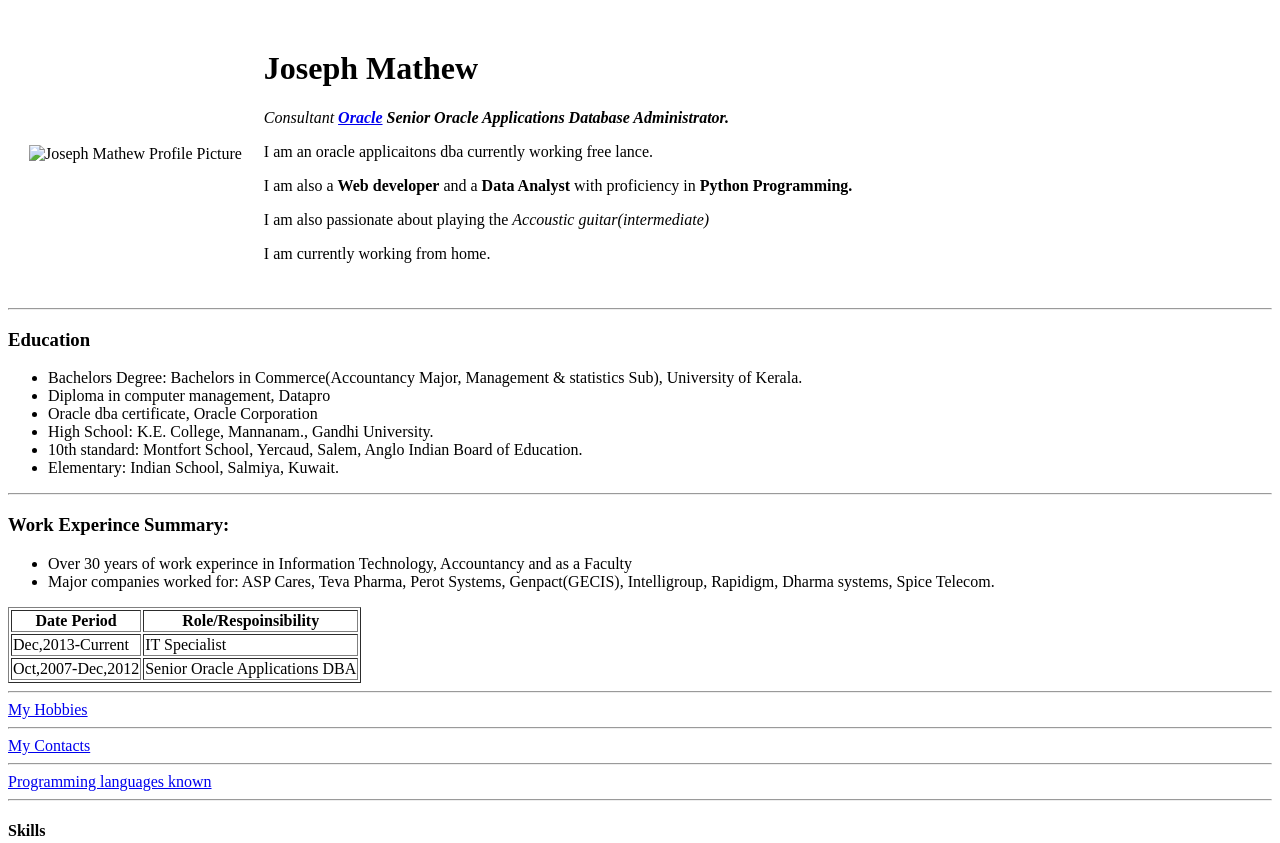
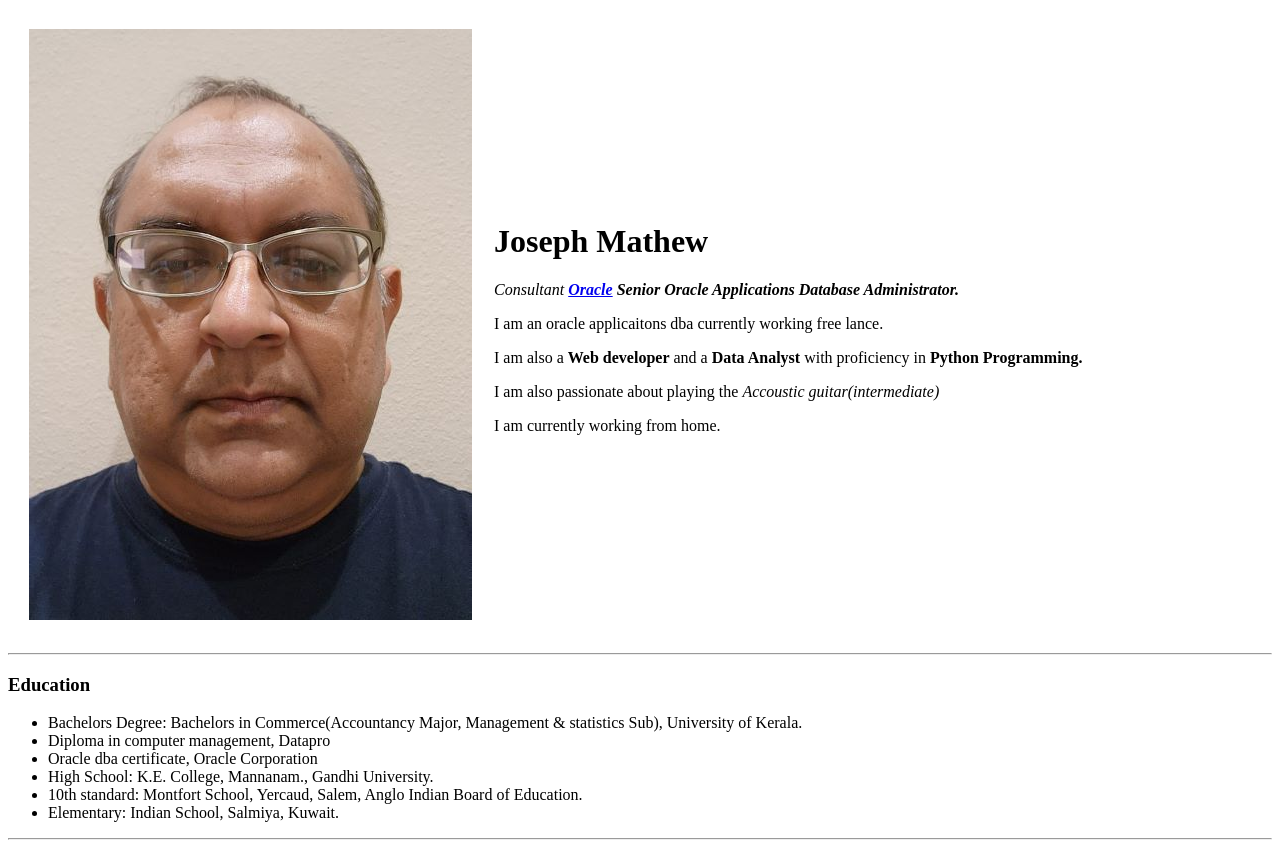
Before and after one commit to Jmatdba/cv, a plain HTML site: page index.html in a window 1280 px wide. Shown: the top 843 px of the page. Drawn offline with Linux system fonts and the light colour scheme; the site is published under a folder, as on GitHub Pages, so addresses that start at the root find nothing.

Commit message:
Updateimagepath

```diff
--- a/index.html
+++ b/index.html
@@ -8,7 +8,7 @@
 <body>
     <table cellspacing="20">
         <tr>
-            <td> <img src="/images/JosephMathewPhoto.jpeg" alt="Joseph Mathew Profile Picture"></td>
+            <td> <img src="images/JosephMathewPhoto.jpeg" alt="Joseph Mathew Profile Picture"></td>
             <td>
                 <h1>Joseph Mathew</h1>
                 <p><em>Consultant <strong><a href="https://oracle.com"> Oracle</a> Senior Oracle Applications Database Administrator.</strong></em></p>
```
